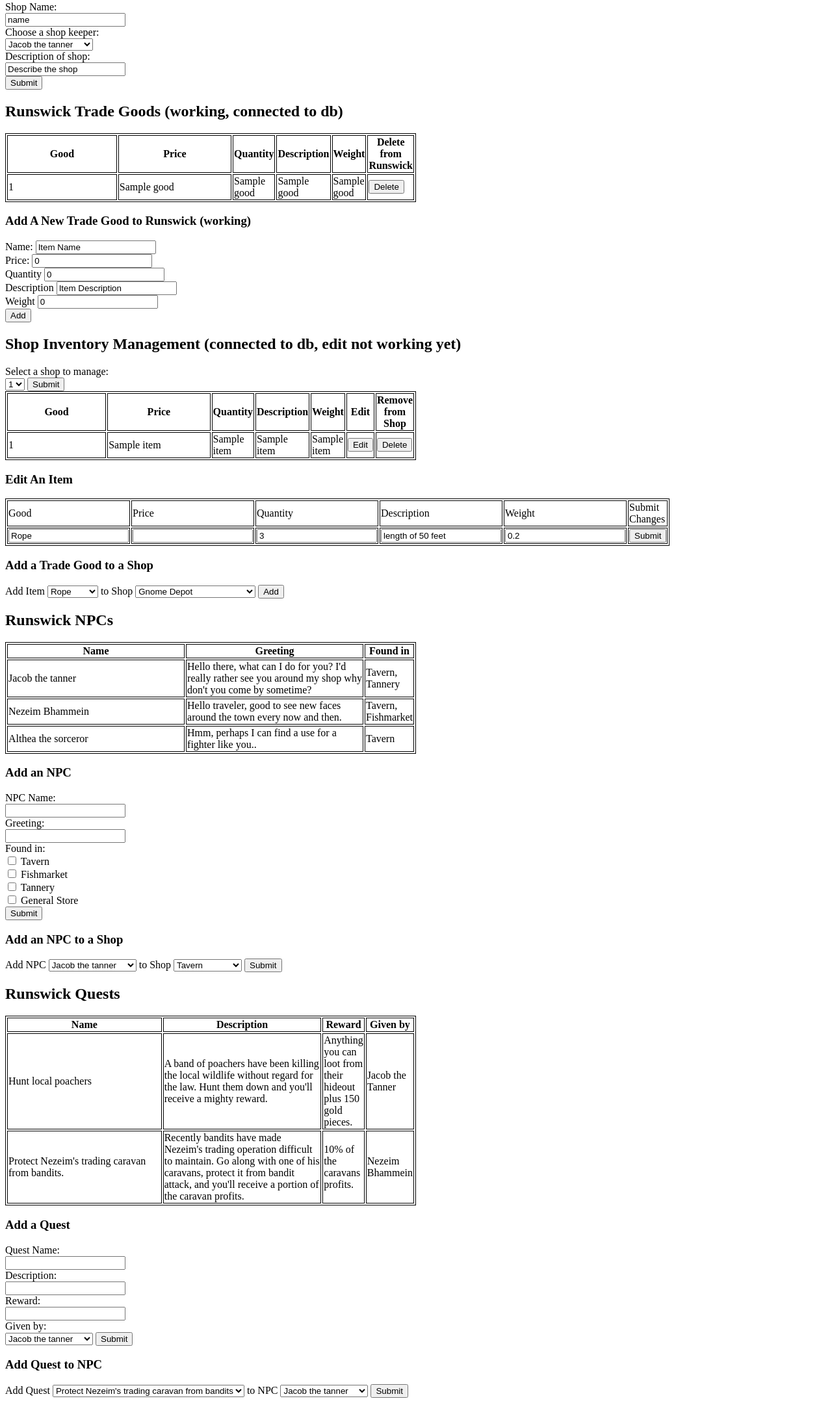
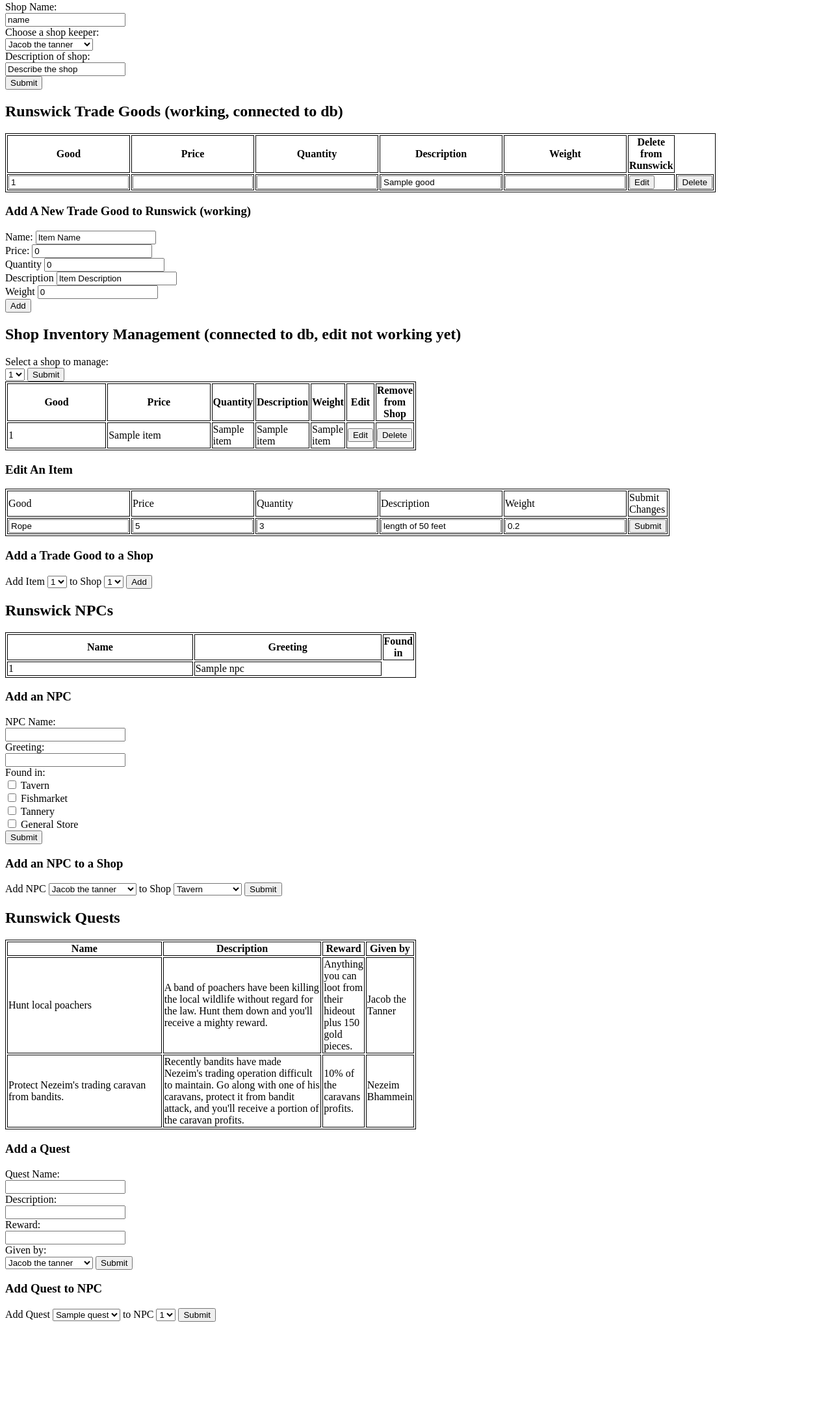
Before and after one commit to nraymon/CS340_Town_Simulator, a Flask app: template website/templates/edit.html in a window 1280 px wide. Shown: the part 342-2501 px from the top of the page at 65% size. After the commit the page ends 2376 px from the top, so only its background shows below. Run offline with Flask 2, Linux system fonts and the light colour scheme; the template is opened without the code that fills it: most values are stand-ins (such as "Sample title", 1, 10 or a date in 2020).

Commit message:
Nathan's step 6 changes
adds the changes for Nathan's specified tasks discussed in the document.

```diff
--- a/website/app.py
+++ b/website/app.py
@@ -73,6 +73,92 @@
         return render_template('edit.html', shops=shops, shopInv=shopInv)
 
 
+#add npc to db
+@app.route('/edit/addNPC', methods=['POST'])
+def editAddNPC():
+    db_connection = connect_to_database()
+
+    # assigns the information received from the webpage
+    npcName = request.form["npcName"]
+    greet = request.form["greeting"]
+    place = request.form["foundin"]
+
+    # builds the query and adds the new npc with the information gathered from the webpage
+    query = "INSERT INTO NPCs (name, greeting) VALUES ('%s', '%s');" % (npcName, greet)
+    execute_query(db_connection, query)
+    return redirect("/edit", code=302)
+
+
+# add quests to the database
+@app.route('/edit/addQuest', methods=['POST'])
+def editAddQuest():
+    db_connection = connect_to_database()
+
+    # assigns the information received from the webpage
+    qName = request.form["questName"]
+    qDesc = request.form["description"]
+    qRew = request.form["reward"]
+
+    # builds the query to insert the desired information from the webpage
+    query = "INSERT INTO Quests (name, description, reward) VALUES ('%s', '%s', '%s')" % (qName, qDesc, qRew)
+    execute_query(db_connection, query)
+    return redirect("/edit", code=302)
+
+
+# allows the user to edit the values of a trade good
+@app.route('/edit/editTradeGood', methods=['POST'])
+def editTradeGood():
+    db_connection = connect_to_database()
+
+    if request.method == 'POST':
+        good = request.form["good"]
+        price = request.form["price"]
+        quant = request.form["quant"]
+        desc = request.form["desc"]
+        weight = request.form["weight"]
+        iden = request.form["id"]
+
+        query = "UPDATE TradeGoods SET name = '%s', value = '%s', quantity = '%s', description = '%s', weight = '%s' WHERE id = '%s'" % (good, price, quant, desc, weight, iden)
+
+        execute_query(db_connection, query)
+        return redirect("/edit", code=302)
+
+
+# this adds a TradeGood item to a Shop's inventory
+@app.route('/edit/addTradeGoodToShop', methods=['POST'])
+def addTradeGoodToShop():
+    db_connection = connect_to_database()
+
+    if request.method == 'POST':
+
+        item = request.form["itemToShop"]
+        shop = request.form["shopToItem"]
+
+        print(item)
+        print(shop)
+
+        query = "INSERT INTO Inventories (goodId, shopId) VALUES ('%s', '%s');" % (item, shop)
+        execute_query(db_connection, query)
+
+        return redirect("/edit", code=302)
+
+
+# adds a quest to an NPC
+@app.route('/edit/addQuestToNpc', methods=['POST'])
+def addQuestToNpc():
+    db_connection = connect_to_database()
+
+    if request.method == 'POST':
+
+        quest = request.form["questToNpc"]
+        npc = request.form["npcToQuest"]
+
+        query = "INSERT INTO NpcQuests (npcId, questId) VALUES ('%s', '%s');" % (npc, quest)
+        execute_query(db_connection, query)
+
+        return redirect("/edit", code=302)
+
+
 # basic edit screen rendering
 @app.route('/edit', methods=['POST', 'GET'])
 def edit():
@@ -86,8 +172,15 @@
         # get all trade goods for table
         query = "SELECT name, value, quantity, description, weight, id FROM TradeGoods"
         tradeGoods = execute_query(db_connection, query).fetchall()
+
+        query = "SELECT name, greeting, id FROM NPCs"
+        npcs = execute_query(db_connection, query).fetchall()
+
+        query = "SELECT id, name FROM Quests;"
+        quests = execute_query(db_connection, query).fetchall()
+
         # render with dropdown data
-        return render_template('edit.html', shops=shops, tradeGoods=tradeGoods)
+        return render_template('edit.html', shops=shops, tradeGoods=tradeGoods, npcs=npcs, quests = quests)
 
 
 # shops - edited by ryan to display info from id rather than selecting from drop down so we can direct users to individual shop pages
--- a/website/templates/edit.html
+++ b/website/templates/edit.html
@@ -64,11 +64,14 @@
             <tbody>
                 {% for good in tradeGoods %}
                 <tr>
-                        <td> {{ good.0 }} </td>
-                        <td> {{ good.1 }} </td>
-                        <td> {{ good.2 }} </td>
-                        <td> {{ good.3 }} </td>
-                        <td> {{ good.4 }} </td>
+		<form action="/edit/editTradeGood" method="POST">
+                        <td><input type="text" value="{{ good.0 }}" name="good"></td>
+                        <td><input type="number" value="{{ good.1 }}" name="price"></td>
+                        <td><input type="number" value="{{ good.2 }}" name="quant"></td>
+                        <td><input type="text" value="{{ good.3 }}" name="desc"></td>
+                        <td><input type="number" value="{{ good.4 }}" name="weight"></td>
+			<td style="display:none;"><input type="text" value="{{ good.5 }}" name="id"></td>
+			<td><input type=submit value = "Edit"></form></td>
                         <td><form action="/edit/deleteTradeGood/{{good.5}}" method="POST"><input type="submit" value="Delete"></form></td>
                 </tr>
                 {% endfor %}
@@ -119,7 +122,7 @@
                             <td> {{ item.2 }} </td>
                             <td> {{ item.3 }} </td>
                             <td> {{ item.4 }} </td>
-                            <td><form><input type="submit" value="Edit"></form></td>
+			    <td><form><input type="submit" value="Edit"></form></td>
                             <td><form><input type="submit" value="Delete"></form></td>
                     </tr>
                     {% endfor %}
@@ -140,7 +143,7 @@
                 </tr>
                     <tr>
                     <td><input type="text" value="Rope"></td>
-                    <td><input type="number" vlue="5"></td>
+                    <td><input type="number" value="5"></td>
                     <td><input type="number" value="3"></td>
                     <td><input type="text" value="length of 50 feet"></td>
                     <td><input type="number" value="0.2"></td>
@@ -153,27 +156,37 @@
             <h3>Add a Trade Good to a Shop</h3>
 
             <form action="/edit/addTradeGoodToShop" method="POST">
-                Add Item <select class="addItem">
-                    <option>Rope</option>
-                    <option>Battleaxe</option>
-                    <option>Bedroll</option>
-                </select> to Shop <select class="addItem">
-                    <option>Gnome Depot</option>
-                    <option>Balthar's Blunts and Blades</option>
-                    <option>Hammer Time</option>
+                Add Item <select name="itemToShop" class="addItem">i
+		<!--<form action="/edit/addTradeGoodToShop" method="POST">-->
+		{% for good in tradeGoods %}
+		<!--<form action="/edit/addTradeGoodToShop" method="POST">-->
+                    <option value="{{ good.5 }}">{{ good.0 }}</option>
+		{% endfor %}
                 </select>
+		 to Shop <select name="shopToItem" class="addItem">
+		    {% for shop in shops %}
+                    <option value="{{ shop.3 }}">{{ shop.0 }}</option>
+                   {% endfor %}
+                   </select>
                 <input type="submit" value="Add">
             </form>
         </form>
 
-        <h2>Runswick NPCs</h3>
+        <h2>Runswick NPCs</h2>
         <table>
             <tr>
                 <th>Name</th>
                 <th>Greeting</th>
                 <th>Found in</th>
             </tr>
-            <tr>
+
+	    {% for n in npcs %}
+	    <tr>
+		<td> {{ n.0 }} </td>
+		<td> {{ n.1 }} </td>
+	    </tr>
+	    {% endfor %}
+          <!--  <tr>
                 <td>Jacob the tanner</td>
                 <td>Hello there, what can I do for you? I'd really rather see you around my shop why don't you come by sometime?</td>
                 <td>Tavern, Tannery</td>
@@ -187,11 +200,11 @@
                 <td>Althea the sorceror</td>
                 <td>Hmm, perhaps I can find a use for a fighter like you..</td>
                 <td>Tavern</td>
-            </tr>
+            </tr> -->
         </table>
 
         <h3>Add an NPC</h3>
-        <form>
+        <form action="/edit/addNPC" method="POST">
             <label for="npcName">NPC Name:</label><br>
             <input type="text" id="npcName" name="npcName"><br>
             <label for="greeting">Greeting:</label><br>
@@ -224,7 +237,7 @@
             </select>
             <input type="submit" value="Submit">
         </form>
-        <h2>Runswick Quests</h3>
+        <h2>Runswick Quests</h2>
             <table>
                 <tr>
                     <th>Name</th>
@@ -246,7 +259,7 @@
                 </tr>
             </table>
             <h3>Add a Quest</h3>
-            <form>
+            <form action="/edit/addQuest" method="post">
                 <label for="questName">Quest Name:</label><br>
                 <input type="text" id="questName" name="questName"><br>
                 <label for="description">Description:</label><br>
@@ -262,17 +275,18 @@
                 <input type="submit" value="Submit">
             </form>
             <h3>Add Quest to NPC</h3>
-            <form>
+            <form action="/edit/addQuestToNpc" method="POST">
                 <label for="shop">Add Quest</label>
-                <select id="shop">
-                    <option value="1">Protect Nezeim's trading caravan from bandits</option>
-                    <option value="2">Hunt local poachers</option>
+                <select name="questToNpc" id="shop">
+		{% for q in quests %}
+                    <option value="{{ q.0 }}">{{ q.1 }}</option>
+                {% endfor %}
                 </select>
                 <label for="npc">to NPC</label>
-                <select id="npc">
-                    <option value="jacob_the_tanner">Jacob the tanner</option>
-                    <option value="nezeim_bhammein">Nezeim Bhammein</option>
-                    <option value="althea_the_sorceror">Althea the sorceror</option>
+                <select name="npcToQuest" id="npc">
+		{% for n in npcs %}
+                    <option value="{{ n.2 }}">{{ n.0 }}</option>
+            	{% endfor %}
                 </select>
                 <input type="submit" value="Submit">
             </form>
```
